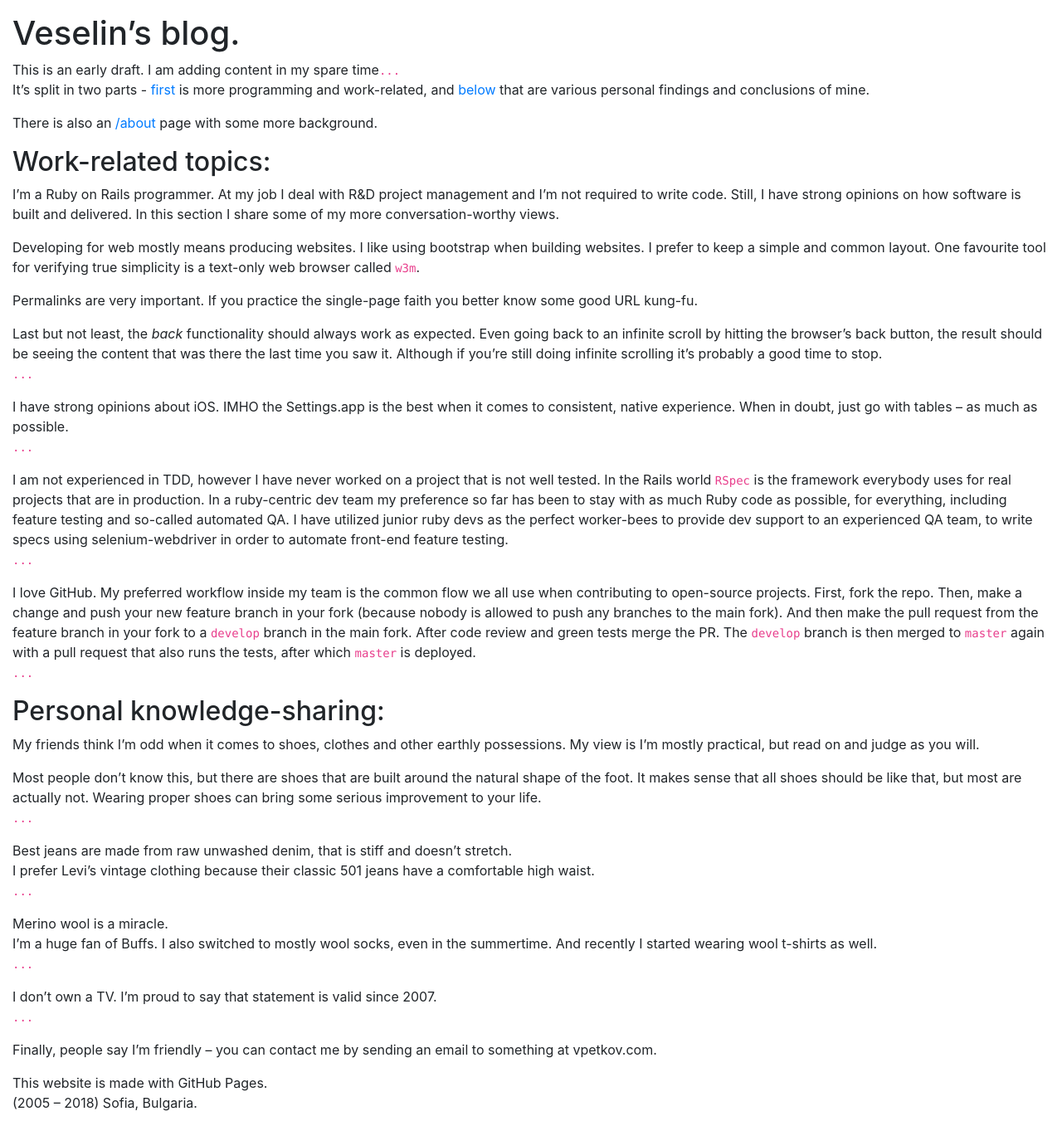
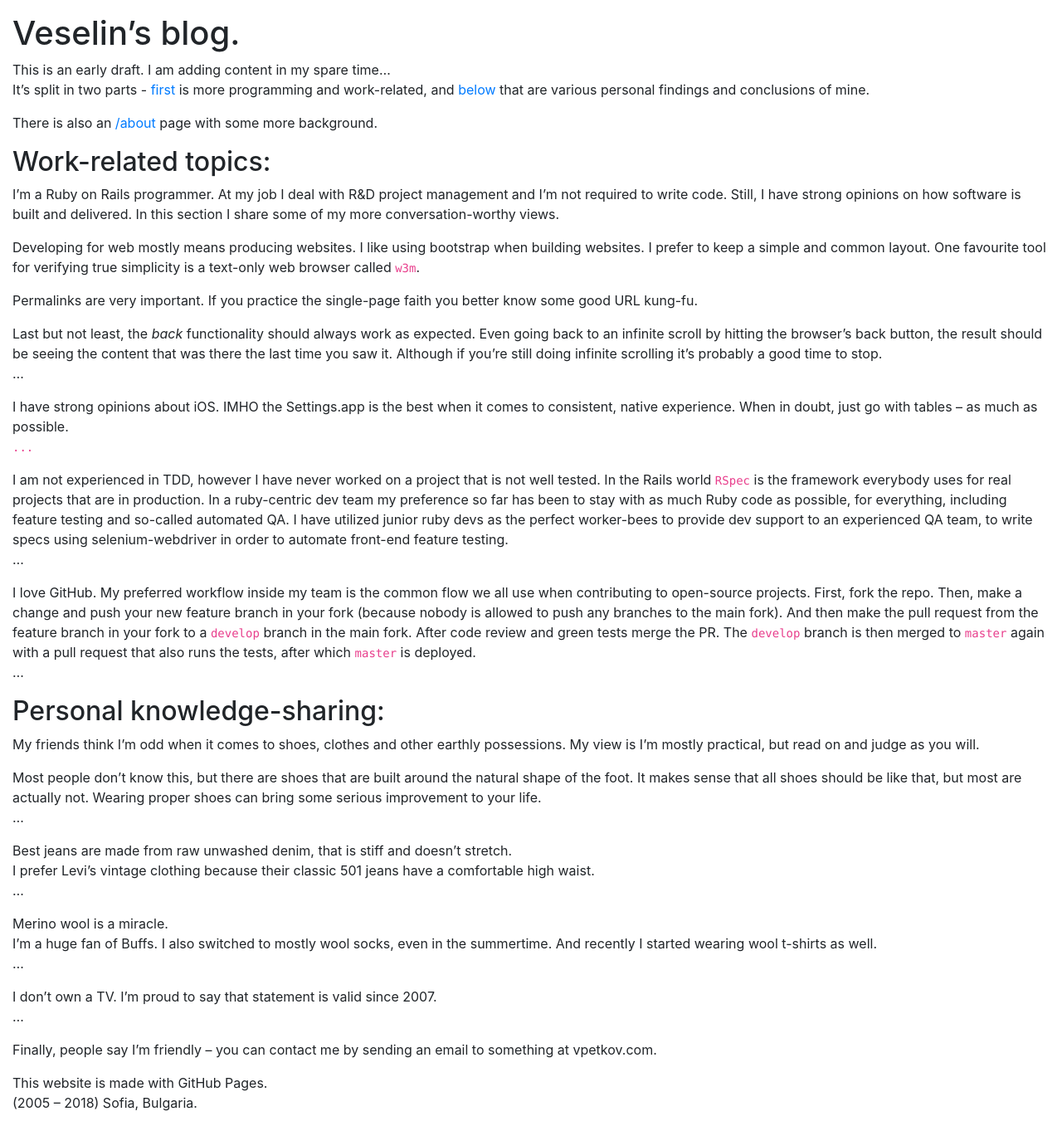
Before and after one commit to vpetkov/vpetkov.github.io, a Jekyll site: the page built from index.md, in a window 1280 px wide. Shown: the whole page at 83% size. Built offline with Jekyll 4.4.1, drawn with Linux system fonts in a browser that asks for light colours; our own code applies the rules of GitHub Pages for plain Markdown files.

Commit message:
Change dots

```diff
--- a/index.md
+++ b/index.md
@@ -6,7 +6,7 @@ layout: default
 Veselin's blog.
 ==============
 
-This is an early draft. I am adding content in my spare time`...`
+This is an early draft. I am adding content in my spare time...
 It's split in two parts - [first](/#work-related-topics) is more programming and work-related, and [below](/#personal-knowledge-sharing) that are various personal findings and conclusions of mine.
 
 There is also an [/about](/about) page with some more background.
@@ -22,17 +22,17 @@ Developing for web mostly means producing websites. I like using bootstrap when
 Permalinks are very important. If you practice the single-page faith you better know some good URL kung-fu.
 
 Last but not least, the *back* functionality should always work as expected. Even going back to an infinite scroll by hitting the browser's back button, the result should be seeing the content that was there the last time you saw it. Although if you're still doing infinite scrolling it's probably a good time to stop.
-`...`
+...
 
 
 I have strong opinions about iOS. IMHO the Settings.app is the best when it comes to consistent, native experience. When in doubt, just go with tables -- as much as possible.
 `...`
 
 I am not experienced in TDD, however I have never worked on a project that is not well tested. In the Rails world `RSpec` is the framework everybody uses for real projects that are in production. In a ruby-centric dev team my preference so far has been to stay with as much Ruby code as possible, for everything, including feature testing and so-called automated QA. I have utilized junior ruby devs as the perfect worker-bees to provide dev support to an experienced QA team, to write specs using selenium-webdriver in order to automate front-end feature testing.
-`...`
+...
 
 I love GitHub. My preferred workflow inside my team is the common flow we all use when contributing to open-source projects. First, fork the repo. Then, make a change and push your new feature branch in your fork (because nobody is allowed to push any branches to the main fork). And then make the pull request from the feature branch in your fork to a `develop` branch in the main fork. After code review and green tests merge the PR. The `develop` branch is then merged to `master` again with a pull request that also runs the tests, after which `master` is deployed.
-`...`
+...
 
 Personal knowledge-sharing:
 ---------------------------
@@ -40,18 +40,18 @@ Personal knowledge-sharing:
 My friends think I'm odd when it comes to shoes, clothes and other earthly possessions. My view is I'm mostly practical, but read on and judge as you will.
 
 Most people don't know this, but there are shoes that are built around the natural shape of the foot. It makes sense that all shoes should be like that, but most are actually not. Wearing proper shoes can bring some serious improvement to your life.
-`...`
+...
 
 Best jeans are made from raw unwashed denim, that is stiff and doesn't stretch.
 I prefer Levi's vintage clothing because their classic 501 jeans have a comfortable high waist.
-`...`
+...
 
 Merino wool is a miracle.
 I'm a huge fan of Buffs. I also switched to mostly wool socks, even in the summertime. And recently I started wearing wool t-shirts as well.
-`...`
+...
 
 I don't own a TV. I'm proud to say that statement is valid since 2007.
-`...`
+...
 
 Finally, people say I'm friendly -- you can contact me by sending an email to something at vpetkov.com.
 
```
Also changed, not shown: about.md (+1 -1 lines).
